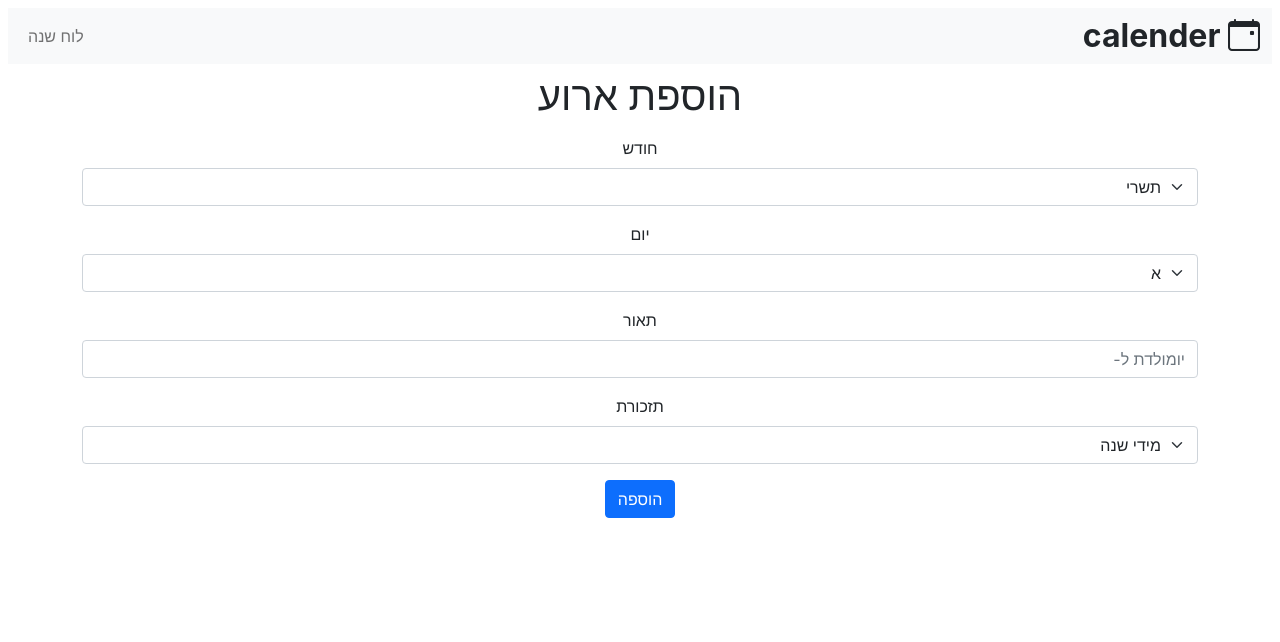
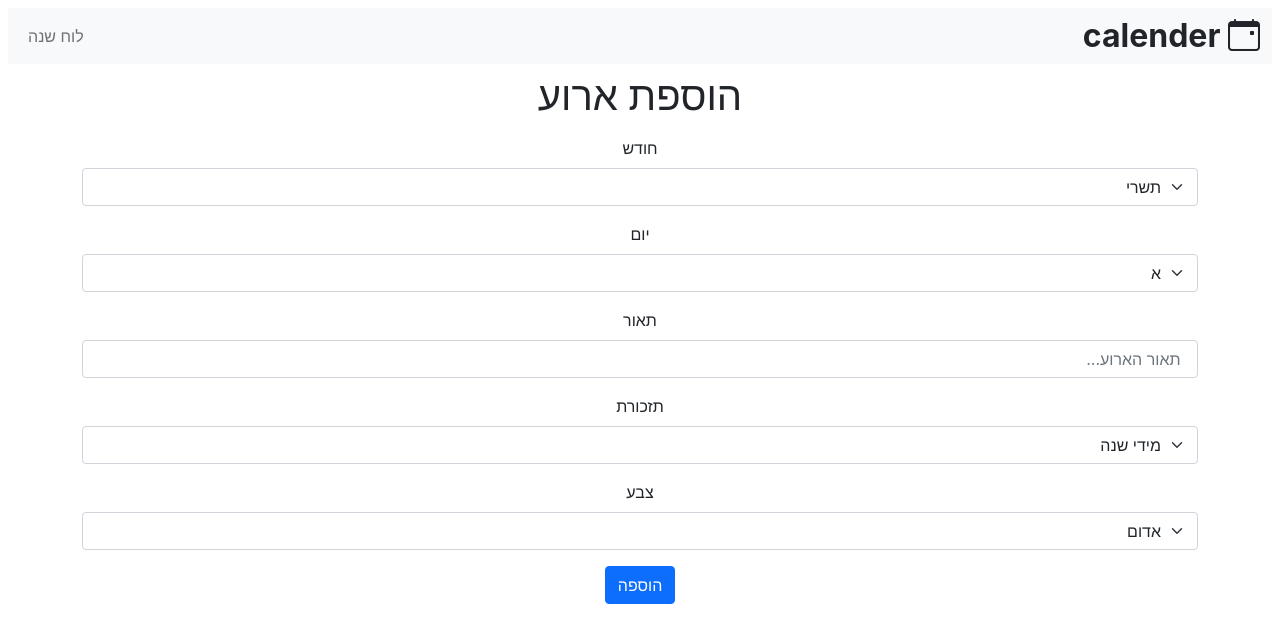
Before and after one commit to michal-bakshi/fronendCalendar, a React (Create React App) app in the folder my-calendar/: page /my_add_event in a window 1280 px wide. Shown: the top 642 px of the page. Built offline with nearby package versions, Linux system fonts and the light colour scheme; no server answers.

Commit message:
add colors options for events

```diff
--- a/my-calendar/src/components/addEvent.jsx
+++ b/my-calendar/src/components/addEvent.jsx
@@ -17,8 +17,9 @@ const[obj,setObg]=useState({
     month:"",
     year:new Date().toLocaleDateString('he-IL-u-ca-hebrew', { year: 'numeric' }),
     desc:"",
-    remainder:"",
-    token:tokenString
+    remainder:"never",
+    token:tokenString,
+    color:"alere-warning"
 })
 
 // useEffect(() => {
@@ -105,7 +106,7 @@ const handleNewEvent=(e)=>{
 
     <div className="mb-3">
       <label htmlFor="event" className="form-label">תאור</label>
-      <input id="event" className="form-control" type="text"  placeholder="יומולדת ל-" onBlur={(x)=>setObg({...obj,desc:x.target.value})} required/>
+      <input id="event" className="form-control" type="text"  placeholder=" תאור הארוע..." onBlur={(x)=>setObg({...obj,desc:x.target.value})} required/>
     </div>
 
     <div className="mb-3">
@@ -116,6 +117,15 @@ const handleNewEvent=(e)=>{
         <option value="never">אף פעם</option>
       </select>
     </div>
+    <div className="mb-3">
+      <label htmlFor="colorEvent" className="form-label">צבע</label>
+      <select name="color" id="colorEvent" className="form-select" onBlur={(x)=>setObg({...obj,color:x.target.value})} required>
+        <option value="alert-danger">אדום</option>
+        <option value="alert-success"> ירוק</option>
+        <option value="alert-warning">צהוב </option>
+        <option value="alert-secondary">אפור </option>
+      </select>
+    </div>
 
   <div className="text-center">
     <button type="submit" className="btn btn-primary">הוספה</button>
--- a/my-calendar/src/components/showMonth.jsx
+++ b/my-calendar/src/components/showMonth.jsx
@@ -255,8 +255,8 @@ const holidayEvents=[]
                               padding: "10px",
                               boxSizing: "border-box",
                             }}
-                            className="event-description alert alert-info">
-                              {holiday.hebrew}
+                            className={`event-description alert ${holiday.category === "parashat" || holiday.category === "roshchodesh" ? "alert-light" : "alert-info"}`}>
+                            {holiday.hebrew}
                             </div>
                           ))}
 
--- a/my-calendar/src/components/showWeek.jsx
+++ b/my-calendar/src/components/showWeek.jsx
@@ -248,7 +248,7 @@ navigate('/my_show_month')
                               key={i}
                               style={{
                                fontSize: "10px" }}
-                              className="event-description alert alert-warning"
+                              className={`event-description alert ${event.color}`}
                               onMouseEnter={() => handleMouseEnter(event._id)}
                               onMouseLeave={handleMouseLeave}
                             >
```
Also changed, not shown: 2 other files (tests, documents, lock files or other folders).
